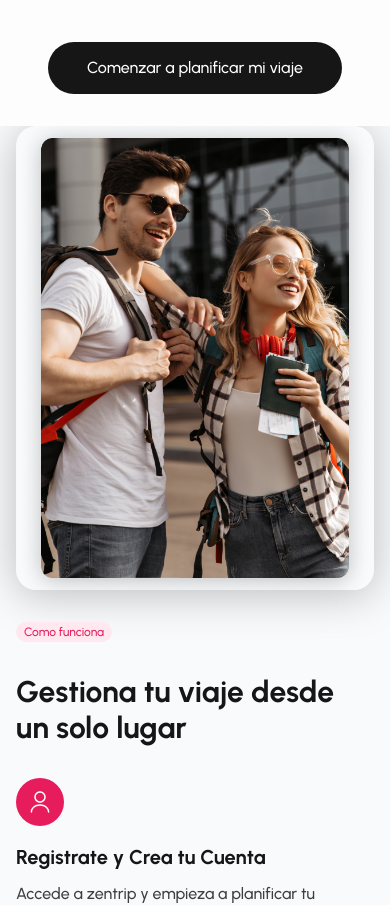
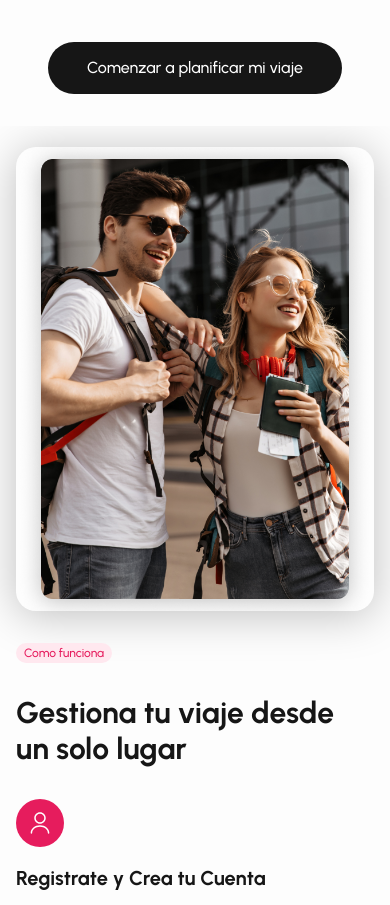
Before and after one commit to Ignacio918/viajes-app, a React (Vite) app in the folder viajes-app/: page / in a window 390 px wide. Shown: the part 840-1745 px from the top of the page. Built offline with nearby package versions, Linux system fonts and the light colour scheme; a web font is replaced by a local one.

Commit message:
acomodar howitworks

```diff
--- a/viajes-app/src/pages/HowItWorks.tsx
+++ b/viajes-app/src/pages/HowItWorks.tsx
@@ -8,8 +8,7 @@ import '../styles/HowItWorks.css';
 
 const HowItWorks = () => {
   return (
-    <div className="how-it-works">
-      <div className="how-it-works__content">
+    <section className="how-it-works">
       <img
         src={fotoRandom3}
         alt="Random travel"
@@ -81,8 +80,7 @@ const HowItWorks = () => {
           </div>
         </div>
       </div>
-      </div>
-    </div>
+    </section>
   );
 };
 
--- a/viajes-app/src/styles/HowItWorks.css
+++ b/viajes-app/src/styles/HowItWorks.css
@@ -1,9 +1,6 @@
+/* src/styles/HowItWorks.css */
 .how-it-works {
-  @apply w-full flex justify-center items-center;
-}
-
-.how-it-works__content {
-  @apply max-w-[1440px] w-full mx-auto flex justify-between items-start;
+  @apply w-full flex justify-between items-start bg-[#FDFDFD] px-[124px] py-[21px];
 }
 
 .how-it-works__image {
@@ -47,13 +44,13 @@
 }
 
 @media (max-width: 1439px) {
-  .how-it-works__content {
+  .how-it-works {
     @apply px-16;
   }
 }
 
 @media (max-width: 1279px) {
-  .how-it-works__content {
+  .how-it-works {
     @apply flex-col items-center;
   }
 
@@ -63,7 +60,7 @@
 }
 
 @media (max-width: 639px) {
-  .how-it-works__content {
+  .how-it-works {
     @apply px-4;
   }
 
```
Lines whose indentation alone changed are shown as unchanged.
